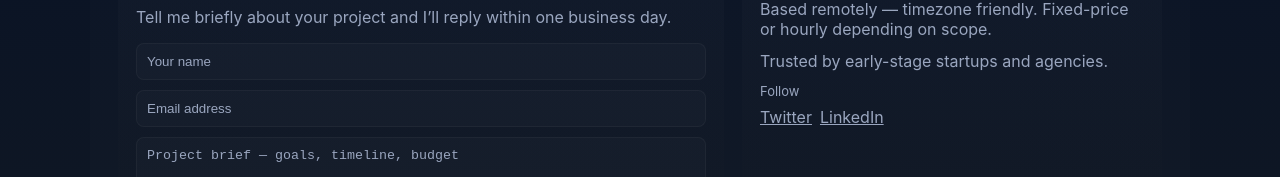
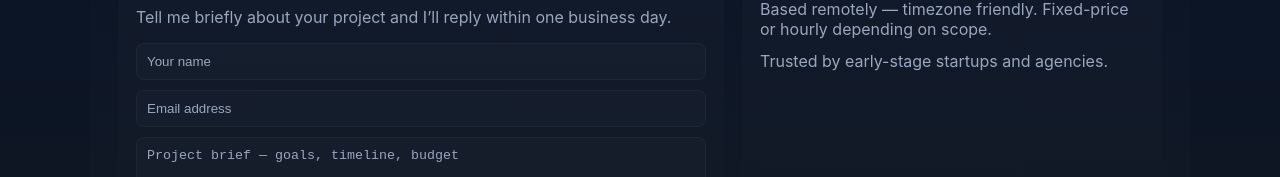
Before and after one commit to DevNexa1/devnexa, a plain HTML site: page index.html in a window 1280 px wide. Shown: the part 1049-1226 px from the top of the page. Drawn offline with Linux system fonts and the light colour scheme.

Commit message:
Update index.html

```diff
--- a/index.html
+++ b/index.html
@@ -198,13 +198,7 @@
 							<div style="font-weight:700;margin-bottom:8px">Quick info</div>
 							<div class="muted">Based remotely — timezone friendly. Fixed-price or hourly depending on scope.</div>
 							<div style="margin-top:12px" class="muted">Trusted by early-stage startups and agencies.</div>
-							<div style="margin-top:12px">
-								<div style="font-size:13px;color:var(--muted)">Follow</div>
-								<div style="display:flex;gap:8px;margin-top:8px">
-									<a href="#" class="muted">Twitter</a>
-									<a href="#" class="muted">LinkedIn</a>
-								</div>
-							</div>
+
 						</aside>
 					</div>
 				</section>
```
